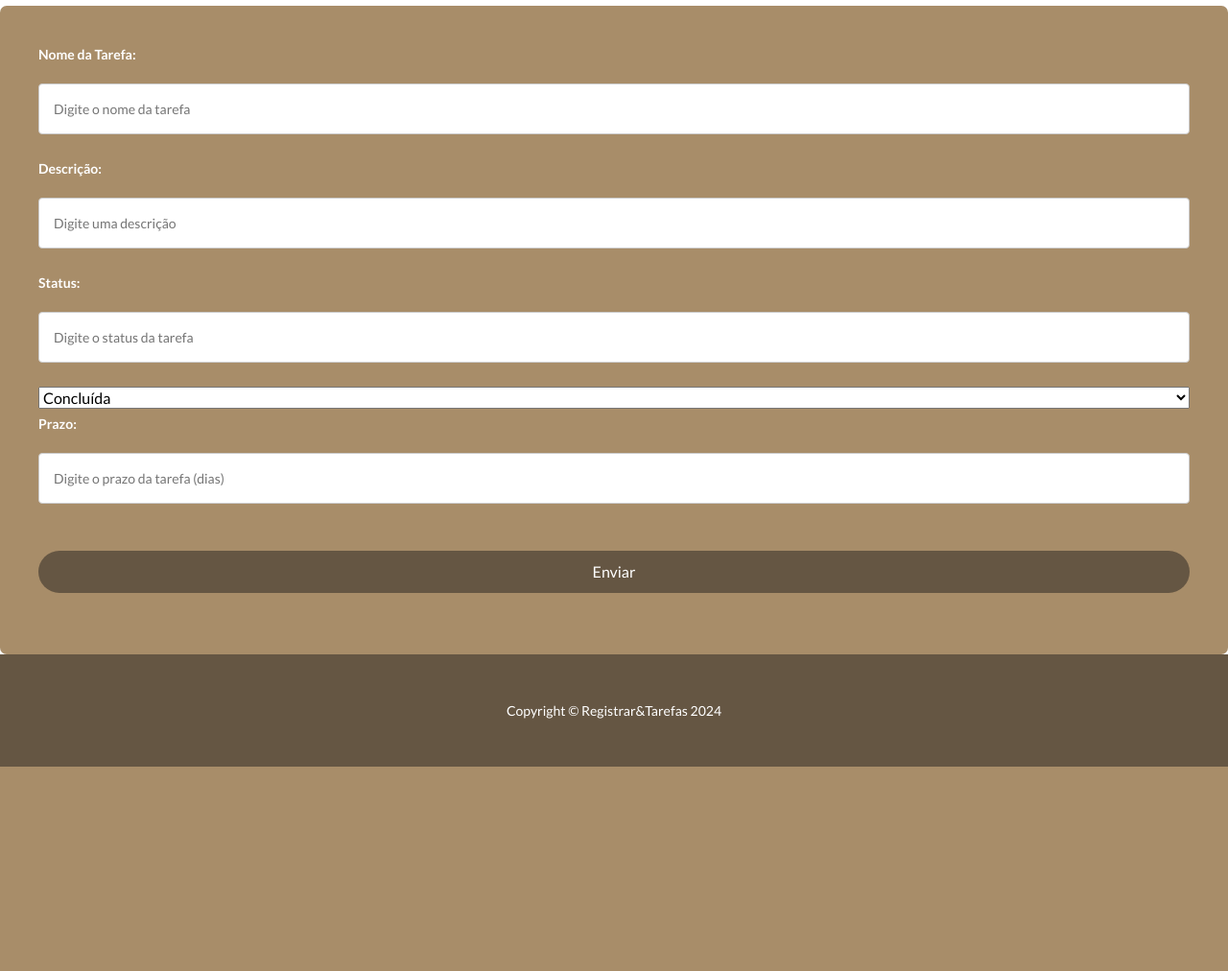
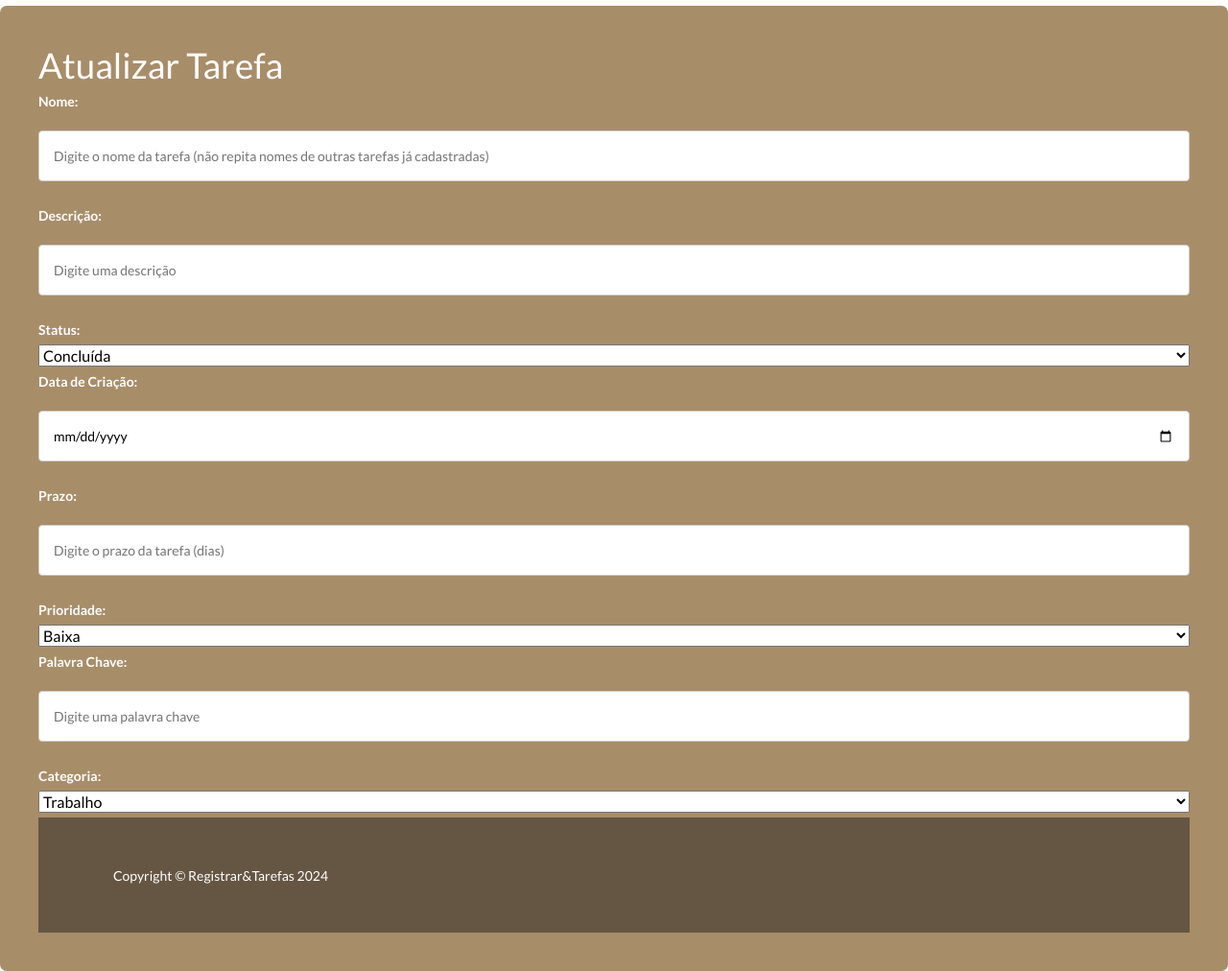
Before and after one commit to EmilyMedeiross/projeto_BD, a Flask app: page /atualizar_tarefa in a window 1280 px wide. Shown: the part 66-1078 px from the top of the page at 96% size. Before the commit the page ends 865 px from the top, so only its background shows below. Run offline with Flask 3, Linux system fonts and the light colour scheme; some libraries are stand-ins or nearby versions.

Commit message:
Update atualizar_tarefa.html

```diff
--- a/templates/pages/atualizar_tarefa.html
+++ b/templates/pages/atualizar_tarefa.html
@@ -12,26 +12,45 @@
 {% block conteudo %}
 
 <form action="{{url_for('atualizar_tarefa')}}" method="POST" class="formLogin">
-    <label for="nome"> Nome da Tarefa: </label>
-    <input type="text" name="nome" placeholder="Digite o nome da tarefa">
+
+    <h1>Atualizar Tarefa</h1>
+
+    <label for="nome"> Nome: </label>
+    <input type="text" name="nome" placeholder="Digite o nome da tarefa (não repita nomes de outras tarefas já cadastradas)">
 
     <label for="descriçao"> Descrição: </label>
     <input type="text" name="descriçao" placeholder="Digite uma descrição">
 
-    <label for="status"> Status: </label>
-    <input type="text" name="status" placeholder="Digite o status da tarefa" list="status">
-        <select id="status" required name="=status">
-            <option value="Concluída">Concluída</option>
-            <option value="Em andamento">Em andamento</option>
-            <option value="Pendente">Pendente</option>
-        </select>
-    </input>
+    <label for="satus"> Status: </label>
+    <select id="status" required name="status" name="status">
+        <option value="Concluída">Concluída</option>
+        <option value="Em andamento">Em andamento</option>
+        <option value="Pendente">Pendente</option>
+    </select>
 
+
+    <label for="data_criação"> Data de Criação: </label>
+    <input type="date" name="data_criação" placeholder="Digite o status da tarefa">
 
     <label for="prazo"> Prazo: </label>
     <input type="number" name="prazo" placeholder="Digite o prazo da tarefa (dias)">
 
-    <button class="button-favoritos">Enviar</button>
-</form>
+    <label for="prioridade"> Prioridade: </label>
+    <select id="prioridade" required name="Prioridade"  name="prioridade">
+        <option value="Baixa">Baixa</option>
+        <option value="Média">Média</option>
+        <option value="Alta">Alta</option>
+    </select>
+
+
+    <label for="palavra_chave"> Palavra Chave: </label>
+    <input type="text" name="palavra_chave" placeholder="Digite uma palavra chave">
+
+    <label for="categoria"> Categoria: </label>
+    <select id="categoria" required name="categoria" name="categoria">
+        <option value="Trabalho">Trabalho</option>
+        <option value="Estudo">Estudo</option>
+        <option value="Pessoal">Pessoal</option>
+    </select>
 
 {% endblock %}
```
